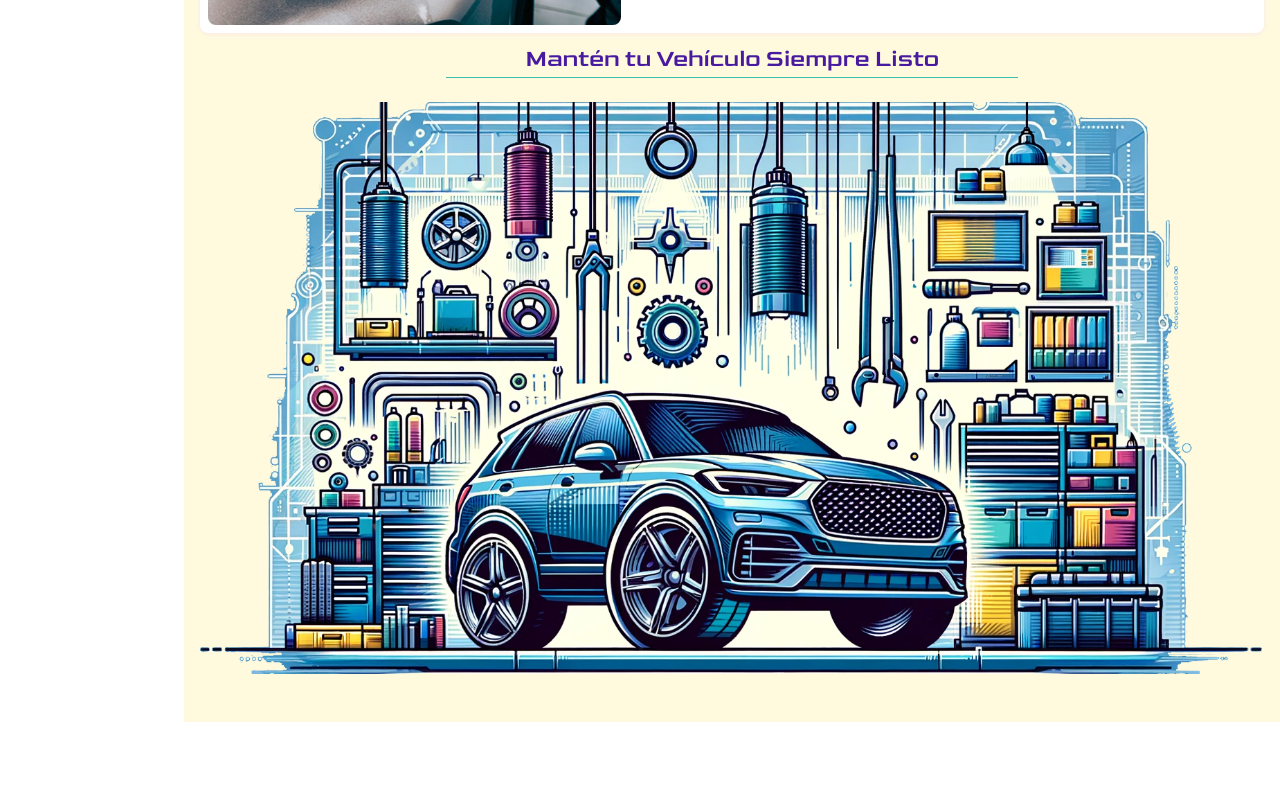
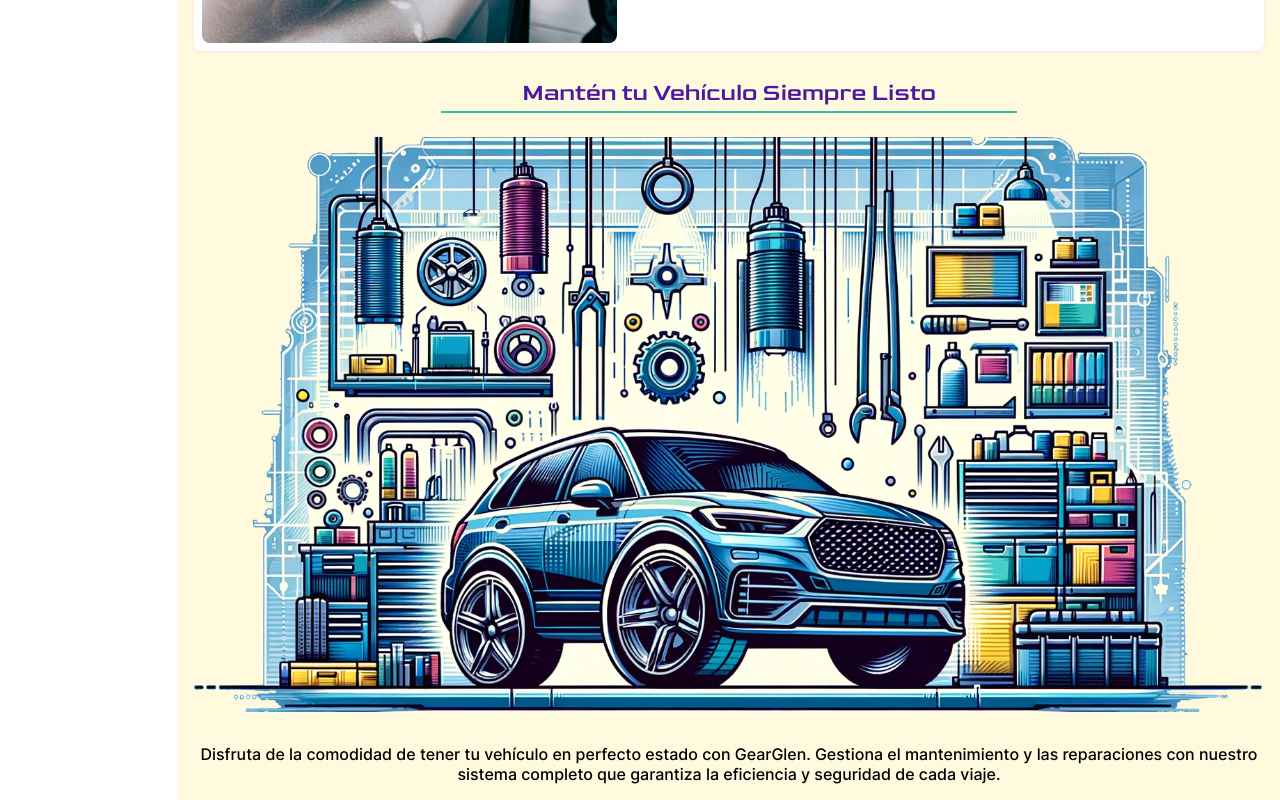
Before and after one commit to gonzalo-plaza/gearglen, a React (Vite) app: page / in a window 1280 px wide. Shown: the part 3277-4077 px from the top of the page. Before the commit the page ends 3999 px from the top, so only its background shows below. Built offline with nearby package versions, Linux system fonts and the light colour scheme.

Commit message:
Section description: Add section description

```diff
--- a/src/App.jsx
+++ b/src/App.jsx
@@ -8,7 +8,7 @@ function App() {
       <div className='main-container'>
         <Header />
         <main role='main' className='main'>
-          <section>
+          <section className='home-section'>
             <h1 className='section__title'>Tu Vehículo en Forma</h1>
             <div className='section__title-line'></div>
             <img className='section__img' src='./images/vehicles-collection.png' />
@@ -18,7 +18,13 @@ function App() {
             <h1 className='section__title'>Mantén tu Vehículo Siempre Listo</h1>
             <div className='section__title-line'></div>
             <img className='section__img' src='./images/car-maintenance.png' />
+            <p className='section__description'>
+              Disfruta de la comodidad de tener tu vehículo en perfecto estado con GearGlen. Gestiona el mantenimiento y las reparaciones con nuestro sistema completo que garantiza la eficiencia y seguridad de cada viaje.
+            </p>
           </section>
+          <footer>
+
+          </footer>
         </main>
       </div>
       <Sidebar />
--- a/src/styles/index.scss
+++ b/src/styles/index.scss
@@ -108,6 +108,10 @@ h6 {
   overflow: hidden;
 }
 
+.home-section{
+  margin-bottom: 24px;
+}
+
 .section{
   &__title{
     font-family: Goldman;
@@ -128,4 +132,10 @@ h6 {
     margin-top: 24px;
     margin-bottom: 32px;
   }
+
+  &__description{
+    font-weight: 500;
+    line-height: normal;
+    text-align: center;
+  }
 }
```
